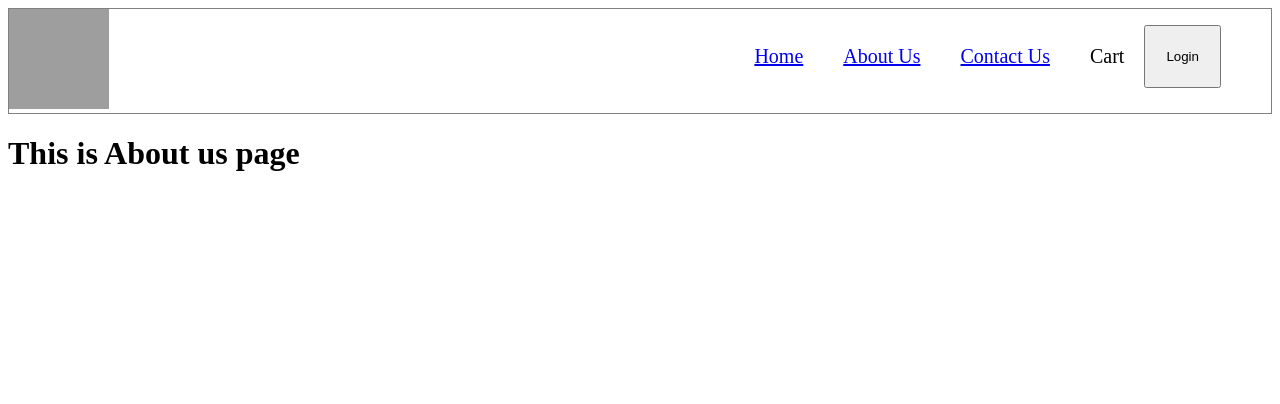
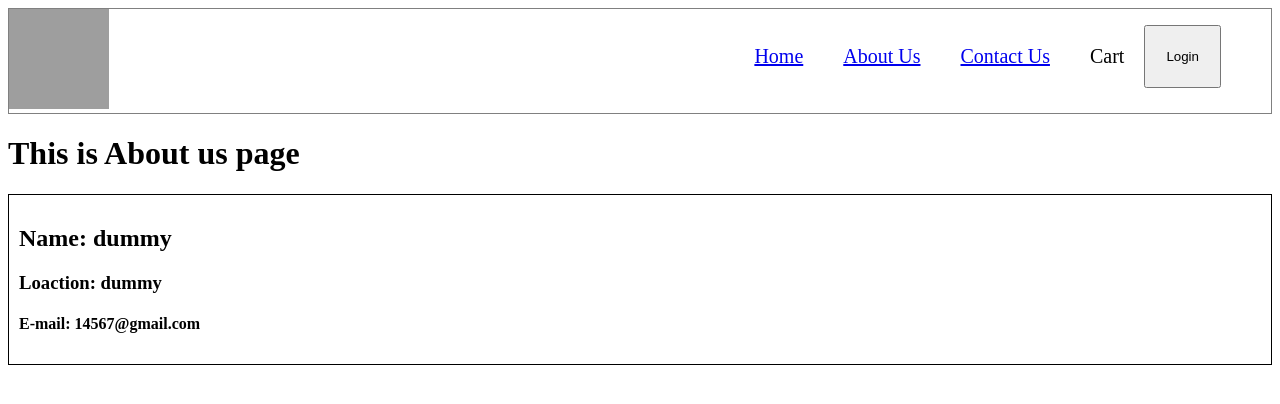
Before and after one commit to Manasamudiraj/React-JS, a React (Vite) app: page /about in a window 1280 px wide. Shown: the top 404 px of the page. Built offline with nearby package versions, Linux system fonts and the light colour scheme; no server answers; grey boxes are pictures that could not be loaded.

Commit message:
episode-8

```diff
--- a/index.css
+++ b/index.css
@@ -78,3 +78,7 @@
   .custom-ul{
     list-style-type: none;
   }
+  .user-card{
+    padding: 10px;
+    border: 1px solid black;
+  }
--- a/src/components/About.js
+++ b/src/components/About.js
@@ -1,8 +1,31 @@
-const About = () => {
-  return (
-    <div>
-      <h1>This is About us page</h1>
-    </div>
-  );
-};
+import React from "react";
+import UserClass from "./UserClass";
+
+class About extends React.Component {
+  constructor(props) {
+    super(props);
+    console.log("Parent constructor");
+  }
+  componentDidMount() {
+    console.log("Parent did mount called");
+  }
+  componentDidUpdate(){
+    // this is called only when state or any data changes or updates
+    console.log("parent update")
+  }
+  render() {
+    console.log("Parent render called");
+    return (
+      <div>
+        <h1>This is About us page</h1>
+        <UserClass
+          name={"Manasa"}
+          location={"Hyderabad"}
+          mail={"pmanasa@gmail.com"}
+        />
+      </div>
+    );
+  }
+}
+
 export default About;
--- /dev/null
+++ b/src/components/UserClass.js
@@ -0,0 +1,57 @@
+import React from "react";
+
+class UserClass extends React.Component {
+  constructor(props) {
+    // initial step of lifecycle
+    super(props);
+    this.state = {
+      count1: 0,
+      count2: 1,
+      userInfo: { name: "dummy", location: "dummy", email: "14567@gmail.com" },
+    };
+    console.log("child constructor");
+  }
+  async componentDidMount() {
+    // after render cycle, can have api calls here
+    console.log("child did mount called");
+    const data = await fetch("https://api.github.com/users/Manasamudiraj");
+    const json = await data.json();
+    console.log(json);
+    this.setState({ userInfo: json });
+  }
+  componentDidUpdate() {
+    // this is called only when state or any data changes or updates
+    console.log("child update");
+  }
+  componentWillUnmount() {
+    //this is called when component disppaears from page
+    console.log("component will unmount");
+  }
+  render() {
+    console.log("child render called");
+    const { name, location, mail } = this.props;
+    const { count1, count2, userInfo } = this.state;
+    return (
+      <div className="user-card">
+        <h2>Name: {userInfo.name}</h2>
+        <h3>Loaction: {userInfo.location || location}</h3>
+        <h4>E-mail: {userInfo.email || mail}</h4>
+        {/* <h4>{count1}</h4>
+        <h4>{count2}</h4>
+        <button
+          onClick={() => {
+            this.setState({
+              count1: this.state.count1 + 1,
+              count2: this.state.count2 + 1,
+            });
+          }}
+        >
+          {" "}
+          Count increase
+        </button> */}
+      </div>
+    );
+  }
+}
+
+export default UserClass;
```
